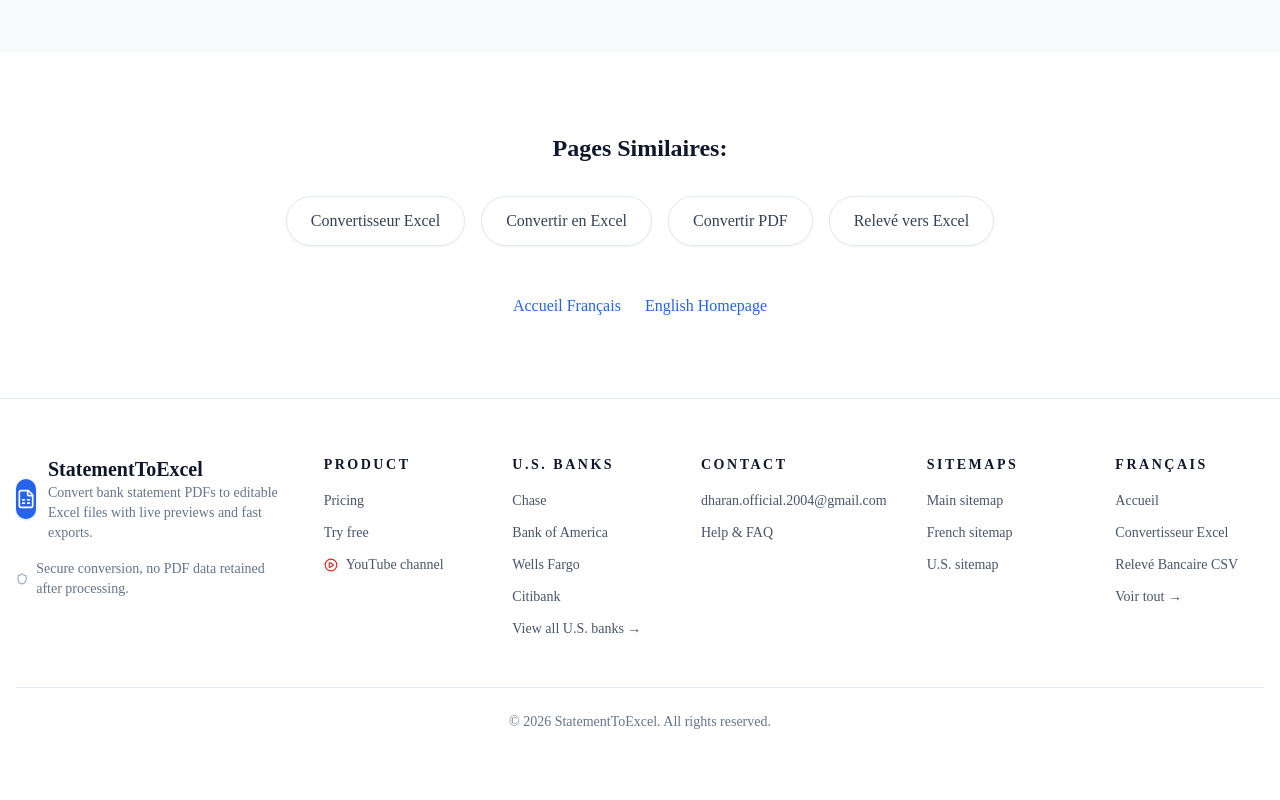
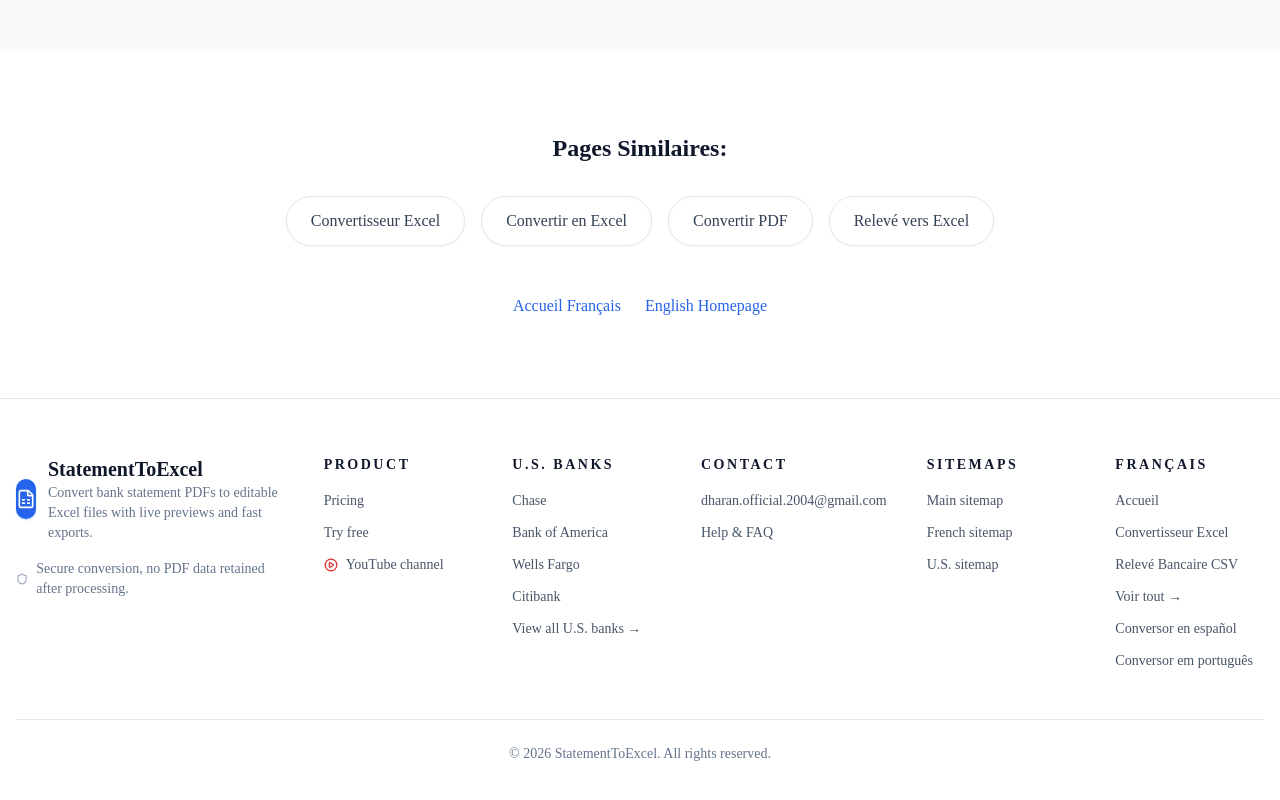
Before and after one commit to dharanofficial2004-debug/bankstatementtoexcelconverter, a Next.js app: page /fr in a window 1280 px wide. Shown: the part 3876-4676 px from the top of the page. Built offline with nearby package versions, Linux system fonts and the light colour scheme; no server answers.

Commit message:
added spa por link in home page and footer

```diff
--- a/src/app/page.tsx
+++ b/src/app/page.tsx
@@ -794,6 +794,30 @@
       </section>
 
       <PseoLinks />
+      <section className="border-t border-slate-100 bg-white px-4 py-16">
+        <div className="mx-auto max-w-4xl text-center">
+          <h2 className="mb-3 text-2xl font-bold text-slate-900">
+            Use StatementToExcel in your language
+          </h2>
+          <p className="mx-auto mb-7 max-w-2xl text-slate-600">
+            Explore our bank statement converter pages in Spanish and Portuguese.
+          </p>
+          <div className="flex flex-wrap justify-center gap-4">
+            <Link
+              href="/es/bancos"
+              className="rounded-full border border-slate-200 bg-slate-50 px-6 py-3 font-medium text-slate-700 transition-colors hover:border-primary-200 hover:bg-primary-50 hover:text-primary-700"
+            >
+              Conversor de extractos bancarios en español
+            </Link>
+            <Link
+              href="/pt-br/bancos"
+              className="rounded-full border border-slate-200 bg-slate-50 px-6 py-3 font-medium text-slate-700 transition-colors hover:border-primary-200 hover:bg-primary-50 hover:text-primary-700"
+            >
+              Conversor de extratos bancários em português
+            </Link>
+          </div>
+        </div>
+      </section>
       <Footer />
     </div>
   );
--- a/src/components/landing/Footer.tsx
+++ b/src/components/landing/Footer.tsx
@@ -167,6 +167,18 @@
               >
                 Voir tout →
               </Link>
+              <Link
+                href="/es/bancos"
+                className="block hover:text-primary-600 transition-colors"
+              >
+                Conversor en español
+              </Link>
+              <Link
+                href="/pt-br/bancos"
+                className="block hover:text-primary-600 transition-colors"
+              >
+                Conversor em português
+              </Link>
             </div>
           </div>
         </div>
```
